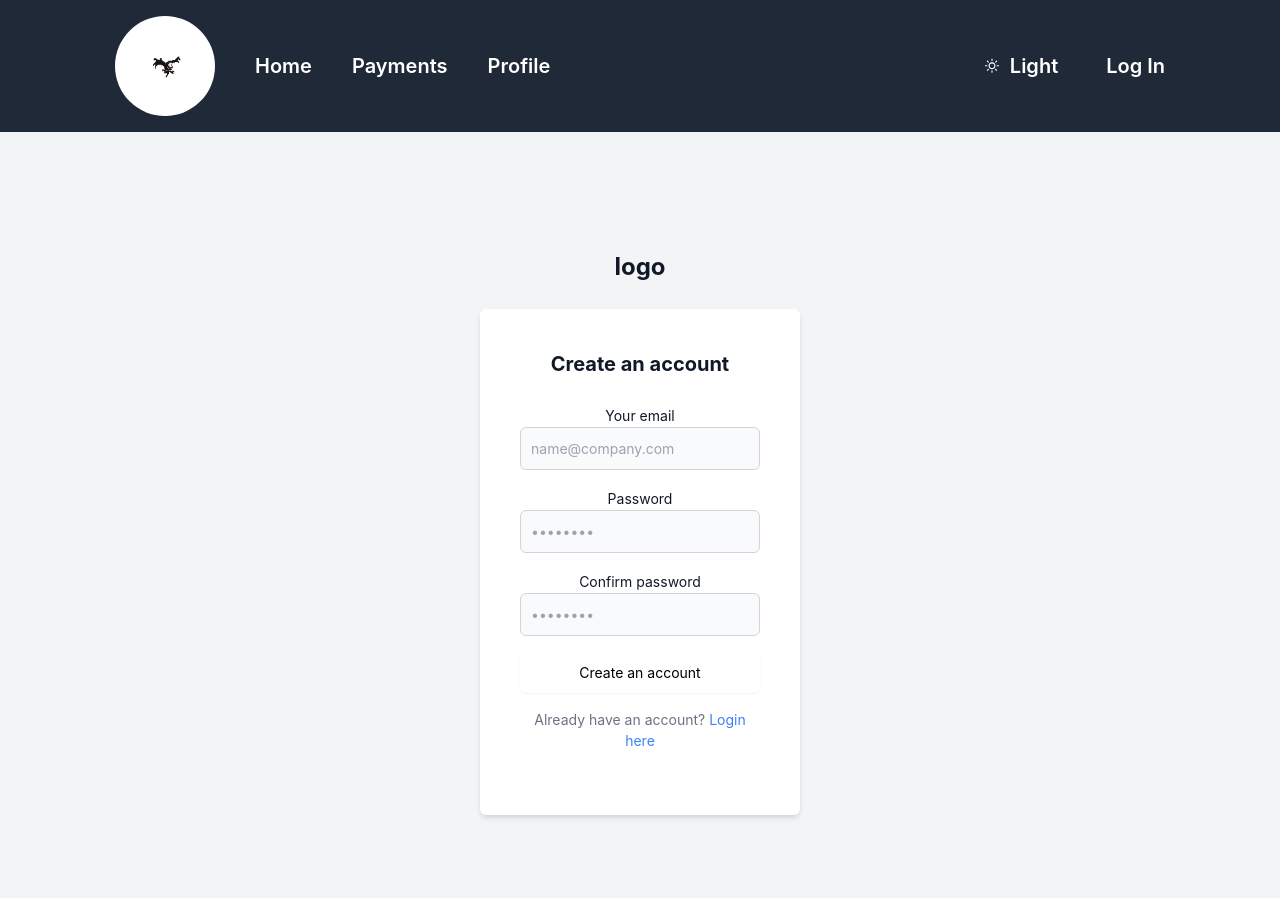
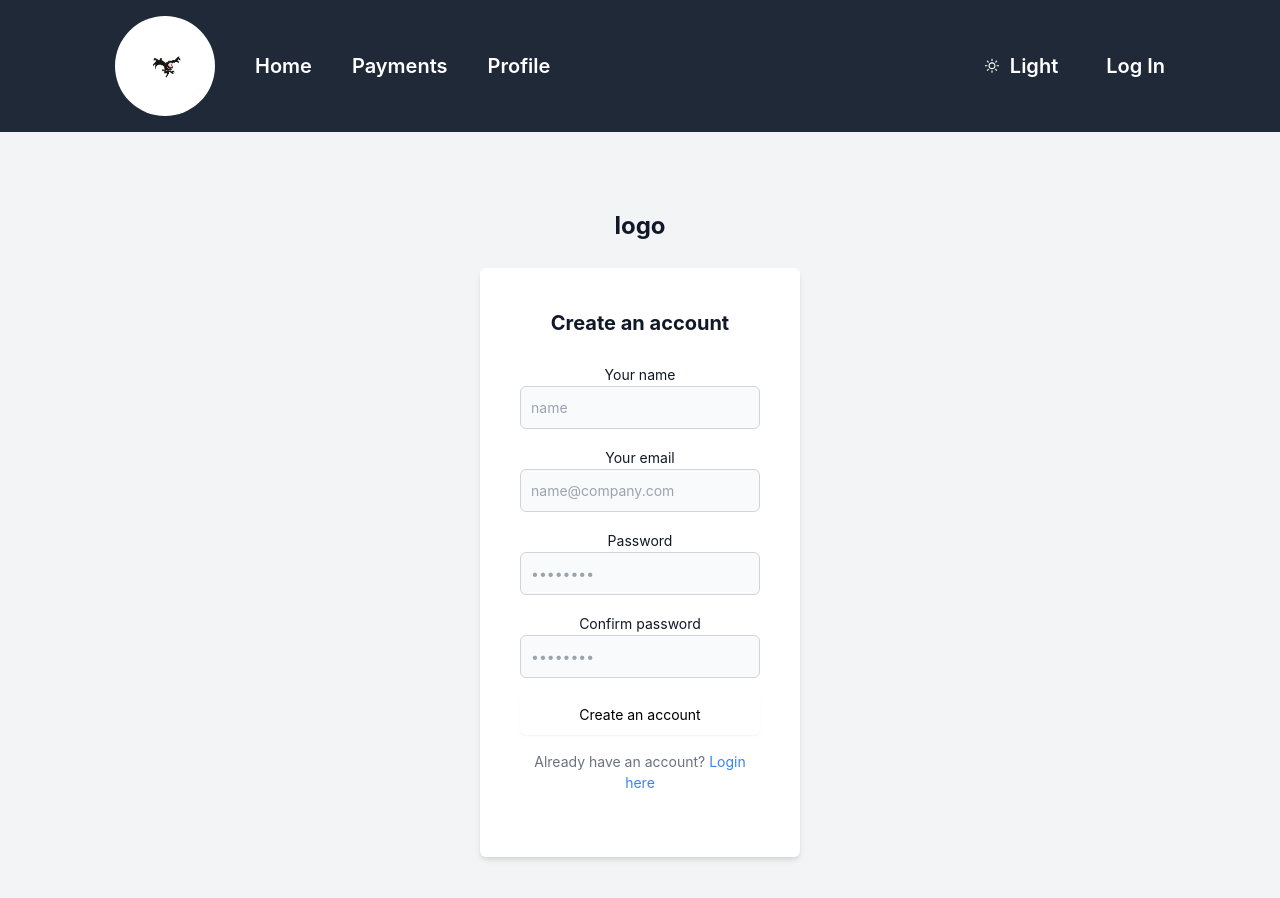
Before and after one commit to REVelazquez/Pf-LobbyLair, a React (Create React App) app in the folder client/: page /register in a window 1280 px wide. Shown: the top 898 px of the page. Built offline with nearby package versions, Linux system fonts and the light colour scheme.

Commit message:
register

```diff
--- a/client/src/Redux/action-types.js
+++ b/client/src/Redux/action-types.js
@@ -2,3 +2,4 @@ export const GET_ALL_GAMES = 'GET_ALL_GAMES';
 export const GET_GAMES_BY_NAME = 'GET_GAMES_BY_NAME';
 export const GET_GAME_BY_ID = 'GET_GAME_BY_ID';
 export const POST_GAME = 'POST_GAME'
+export const CREATE_USER = 'CREATE_USER'
--- a/client/src/Redux/actions.js
+++ b/client/src/Redux/actions.js
@@ -2,7 +2,8 @@ import {
     GET_ALL_GAMES,
     GET_GAMES_BY_NAME,
     GET_GAME_BY_ID,
-    POST_GAME
+    POST_GAME,
+    CREATE_USER,
 } from './action-types';
 import axios from 'axios';
 
@@ -52,3 +53,17 @@ export const postGames= (payload)=>{
     }
 
 }
+
+export const createUser = (payload) => {
+    return async (dispatch) => {
+        try {
+            let newUser = await axios.post('http://localhost:3001/users', payload);
+          return dispatch({
+            type:CREATE_USER,
+            payload: newUser.data
+        })
+        } catch (error) {
+            throw new Error(error);
+        }
+    }
+}
--- a/client/src/Redux/reducer.js
+++ b/client/src/Redux/reducer.js
@@ -2,13 +2,15 @@ import {
     GET_ALL_GAMES,
     GET_GAMES_BY_NAME,
     GET_GAME_BY_ID,
-    POST_GAME
+    POST_GAME,
+    CREATE_USER,
 } from './action-types';
 
 const initialState = {
     games: [],
     game: [],
     post: [],
+    user: {},
 };
 
 const reducer = (state = initialState, action) => {
@@ -29,7 +31,11 @@ const reducer = (state = initialState, action) => {
                  ...state,
                  games: action.payload,
                 }
-
+        case CREATE_USER:
+            return {
+                ...state,
+                user: action.payload,
+            }
         default:
                 return {
                     ...state
--- a/client/src/Views/Register/Register.jsx
+++ b/client/src/Views/Register/Register.jsx
@@ -1,29 +1,33 @@
 import { useState } from "react";
 import { auth, createUserWithEmailAndPassword } from "../../firebase/firebase";
+import { createUser } from "../../Redux/actions";
+import { useDispatch } from "react-redux";
 
 const Register = () => {
+  const dispatch = useDispatch();
   const [ setUser] = useState(null);
   const [data, setData] = useState({
     email: "",
     password: "",
+    name: "",
   });
-
   const handleRegister = async (e) => {
     e.preventDefault();
 
-    try {
-      const userCredential = await createUserWithEmailAndPassword(
-        auth,
-        data.email,
-        data.password
-      );
-      setUser(userCredential.user);
-      console.log(userCredential.user);
-    } catch (err) {
-      console.log(err);
-    }
+    // try {
+    //   const userCredential = await createUserWithEmailAndPassword(
+    //     auth,
+    //     data.email,
+    //     data.password
+    //   );
+    //   setUser(userCredential.user);
 
-    console.log(data);
+    // } catch (err) {
+    //   console.log(err);
+    // }
+
+    // console.log(data);
+    dispatch(createUser(data));
   };
 
   return (
@@ -78,6 +82,32 @@ const Register = () => {
               Create an account
             </h1>
             <form onSubmit={handleRegister} style={{ marginTop: "1.5rem" }}>
+            <div style={{ marginBottom: "1rem" }}>
+                <label
+                  htmlFor="name"
+                  style={{ marginBottom: "0.5rem", fontSize: "0.875rem", fontWeight: "medium", color: "#111827" }}
+                >
+                  Your name
+                </label>
+                <input
+                  type="name"
+                  name="name"
+                  id="name"
+                  style={{
+                    backgroundColor: "#f9fafb",
+                    border: "1px solid #d1d5db",
+                    color: "#111827",
+                    fontSize: "0.875rem",
+                    borderRadius: "0.375rem",
+                    padding: "0.625rem",
+                    width: "100%",
+                  }}
+                  placeholder="name"
+                  required
+                  onChange={(e) => setData({ ...data, name: e.target.value })}
+                  value={data.name}
+                />
+              </div>
               <div style={{ marginBottom: "1rem" }}>
                 <label
                   htmlFor="email"
```
Also changed, not shown: client/src/Views/Login/Login.jsx (line endings or trailing spaces), 2 other files (tests, documents, lock files or other folders).
